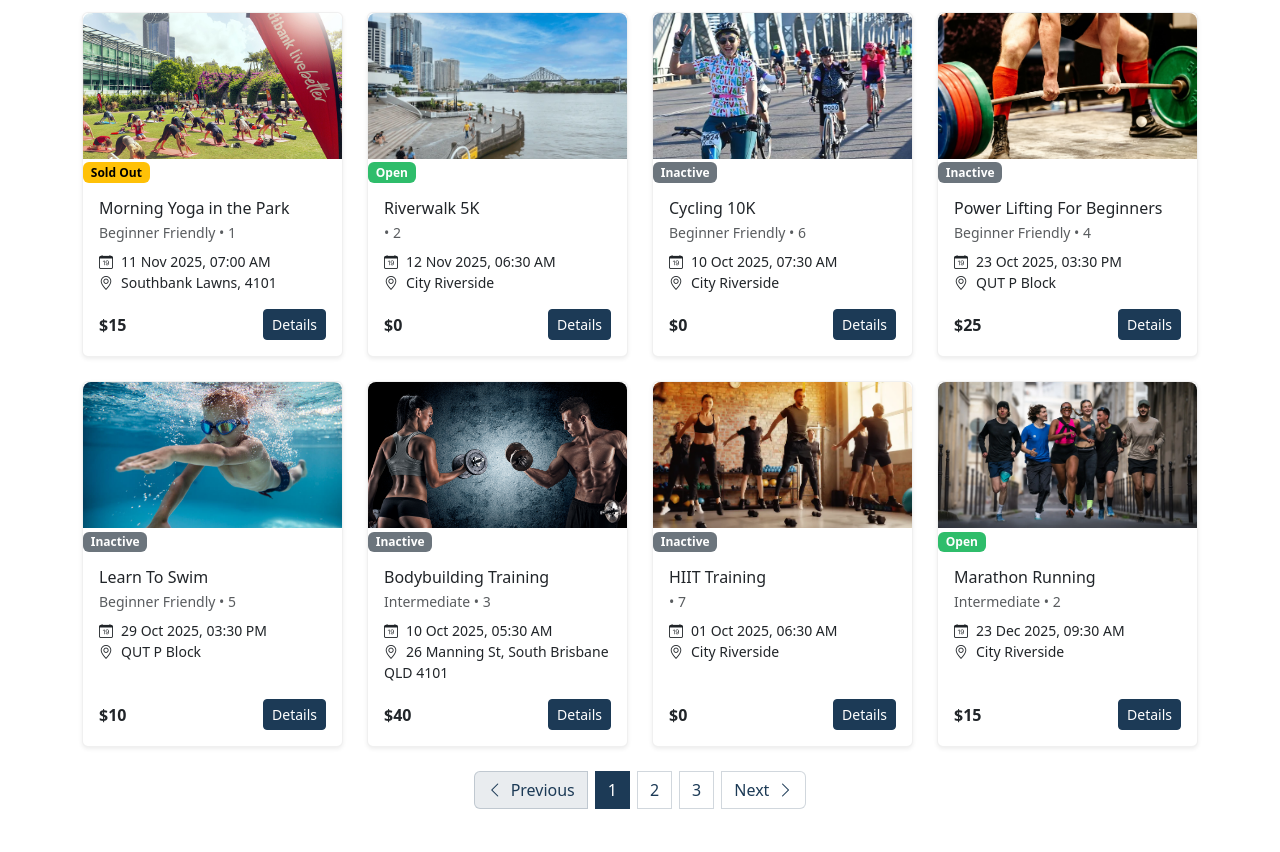
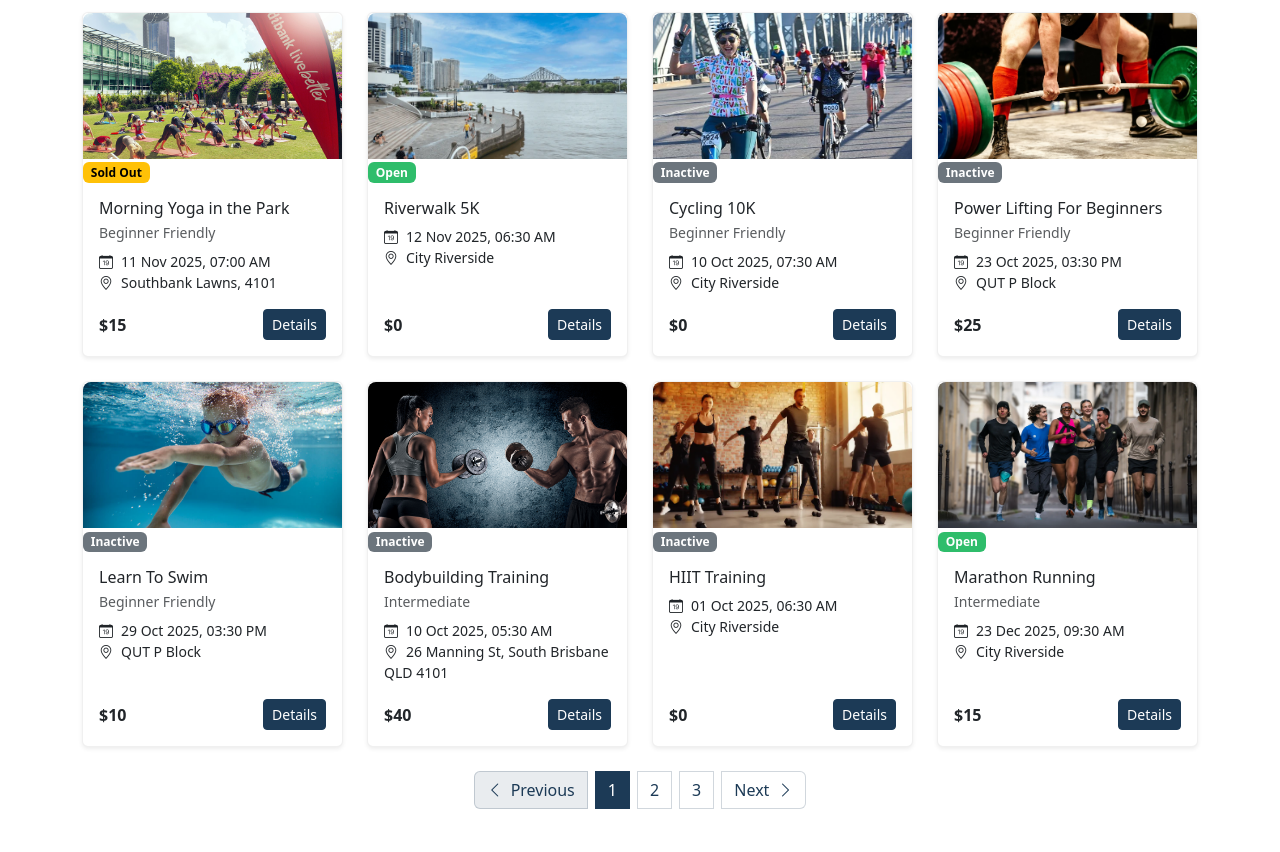
Before and after one commit to santo1827/IAB207-G45, a Flask app: page / in a window 1280 px wide. Shown: the part 964-1816 px from the top of the page. Run offline with Flask 3, Linux system fonts and the light colour scheme; data comes from the database, SQL or seed files in the repository; both versions use the stored data as it was after the commit; some libraries are stand-ins or nearby versions.

Commit message:
removed dot next to experience level on main page

```diff
--- a/website/templates/index.html
+++ b/website/templates/index.html
@@ -101,7 +101,7 @@
 
           <div class="card-body d-flex flex-column">
             <h3 id="eventTitle-{{ e.id }}" class="h6 card-title mb-1 text-truncate">{{ e.title }}</h3>
-            <p id="eventMeta-{{ e.id }}" class="text-muted small mb-2">{{ e.experience_level }} • {{ e.category_id }}</p>
+            <p id="eventMeta-{{ e.id }}" class="text-muted small mb-2">{{ e.experience_level }}</p>
 
             <ul class="list-unstyled small mb-3">
               <li><i class="bi bi-calendar-date me-2"></i>{{ e.start_time.strftime('%d %b %Y, %I:%M %p') }}</li>
```
Also changed, not shown: instance/events.db.
